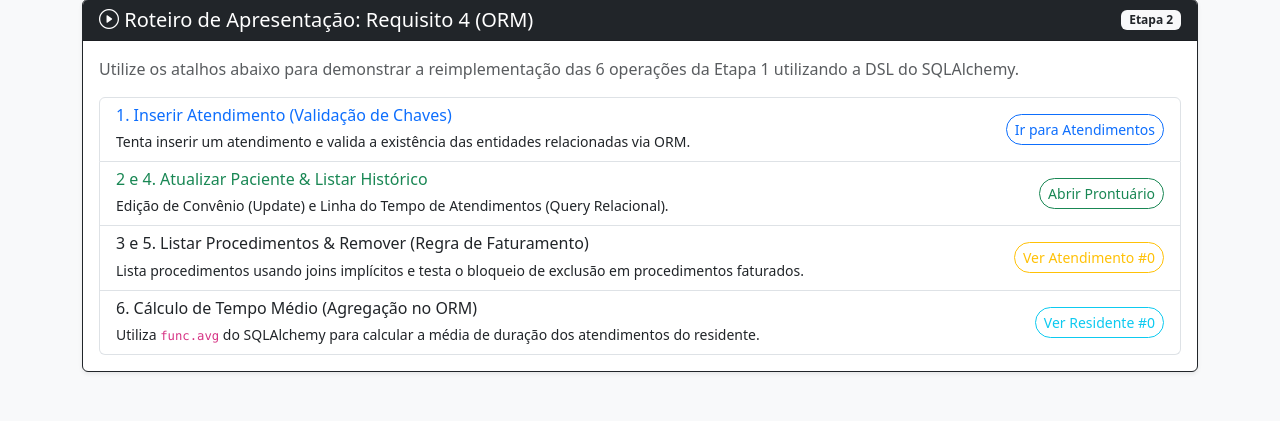
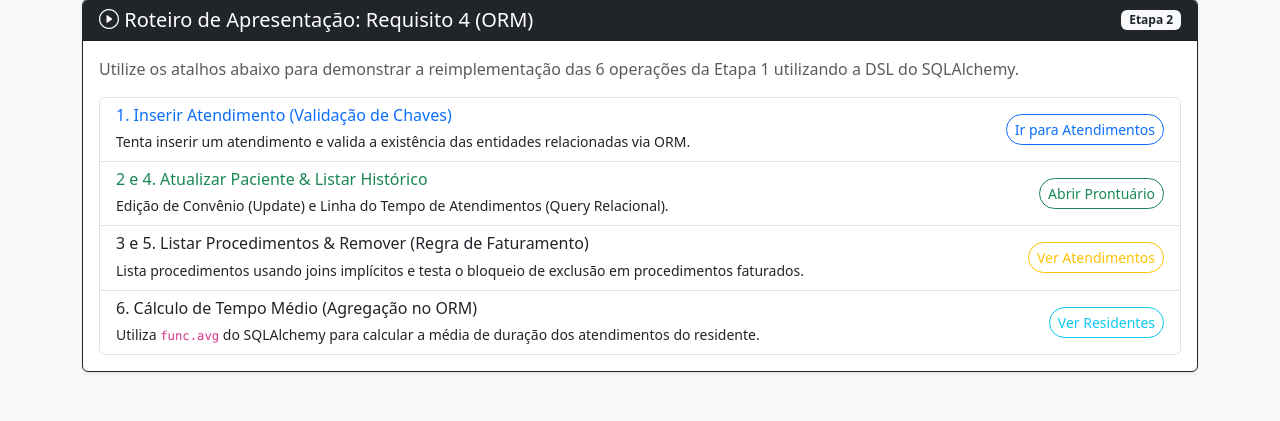
Before and after one commit to antoniofpneto/Sistema-de-Gestao-Hospitalar-Dra-Yuska-Maritan-Brito-Projeto-Banco-de-Dados-, a Flask app: page / in a window 1280 px wide. Shown: the part 379-800 px from the top of the page. Run offline with Flask 3, Linux system fonts and the light colour scheme.

Commit message:
feat: atualiza hiperlinks dos cards no dashboard para rotas do sistema

```diff
--- a/app/templates/dashboard.html
+++ b/app/templates/dashboard.html
@@ -51,21 +51,21 @@
             </a>
 
             <!-- Operação 3 e 5 (Procedimentos) -->
-            <a href="#" class="list-group-item list-group-item-action d-flex justify-content-between align-items-center">
+            <a href="{{ url_for('listar_atendimentos') }}" class="list-group-item list-group-item-action d-flex justify-content-between align-items-center">
                 <div>
                     <h6 class="mb-1 text-warning text-dark">3 e 5. Listar Procedimentos & Remover (Regra de Faturamento)</h6>
                     <small>Lista procedimentos usando joins implícitos e testa o bloqueio de exclusão em procedimentos faturados.</small>
                 </div>
-                <button class="btn btn-outline-warning btn-sm rounded-pill">Ver Atendimento #{{ id_atend }}</button>
+                <button class="btn btn-outline-warning btn-sm rounded-pill">Ver Atendimentos</button>
             </a>
 
             <!-- Operação 6 (Média do Residente) -->
-            <a href="#" class="list-group-item list-group-item-action d-flex justify-content-between align-items-center">
+            <a href="{{ url_for('listar_profissionais') }}" class="list-group-item list-group-item-action d-flex justify-content-between align-items-center">
                 <div>
                     <h6 class="mb-1 text-info text-dark">6. Cálculo de Tempo Médio (Agregação no ORM)</h6>
                     <small>Utiliza <code>func.avg</code> do SQLAlchemy para calcular a média de duração dos atendimentos do residente.</small>
                 </div>
-                <button class="btn btn-outline-info btn-sm rounded-pill">Ver Residente #{{ id_res }}</button>
+                <button class="btn btn-outline-info btn-sm rounded-pill">Ver Residentes</button>
             </a>
         </div>
     </div>
```
